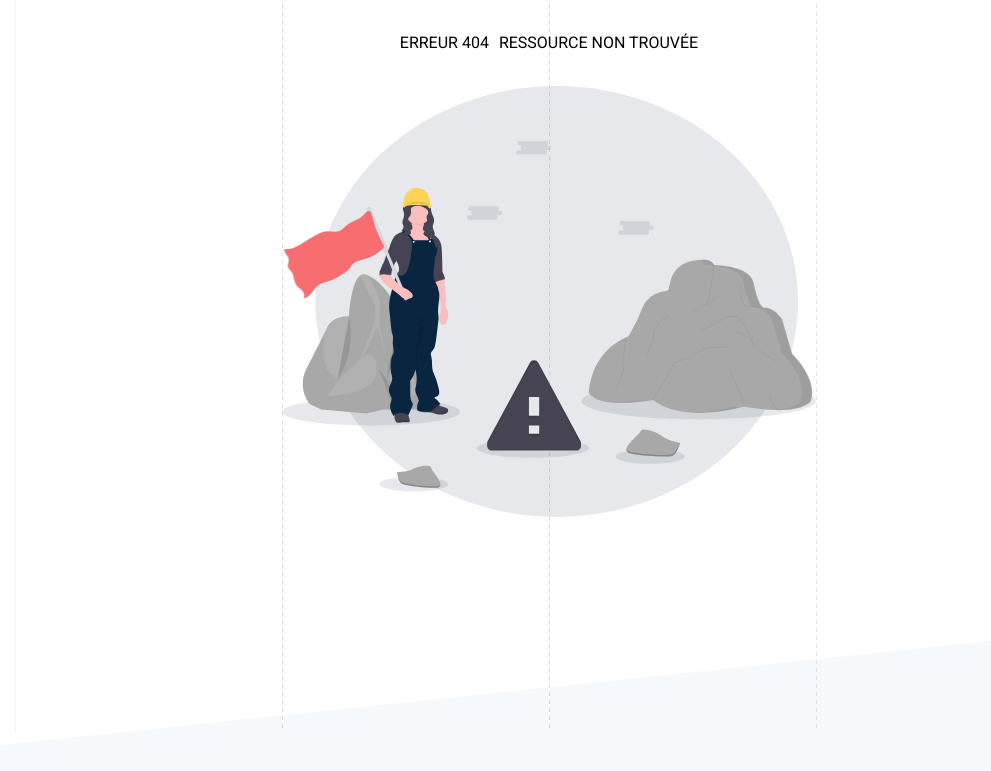
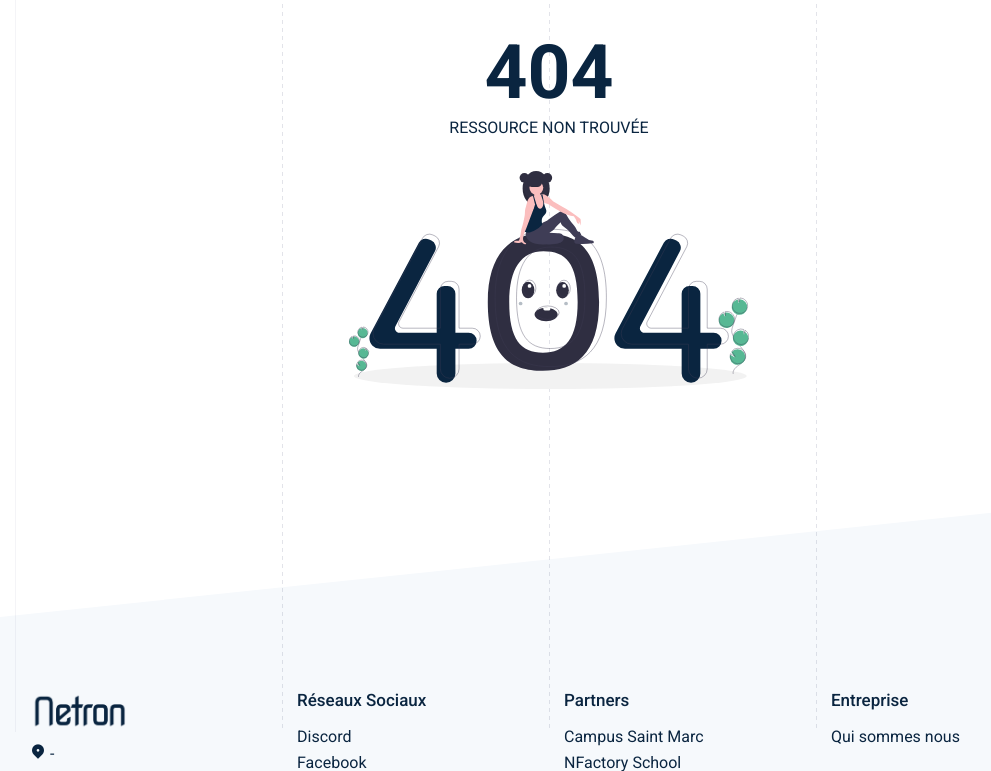
Before and after one commit to needforschool/netron, a PHP site: page /error.php in a window 1280 px wide. Shown: the part 68-839 px from the top of the page, without its empty margins (91-1082 px from the left). Run offline with PHP 8.4, Linux system fonts and the light colour scheme.

Commit message:
fix - error img

```diff
--- a/assets/css/style.css
+++ b/assets/css/style.css
@@ -666,17 +666,26 @@
 .container-error .error-text{
     display: flex;
     margin-top: 30px;
+    flex-direction: column;
+    align-items: center;
+
 }
 .container-error .error-text .error-txt{
 margin: 5px;
 font-size: 1em;
 text-transform: uppercase;
 text-decoration: var(--bold);
+color: var(--blue-primary);
+}
+.container-error .error-text h1.error-txt {
+ font-size: 75px;
+ font-weight: 900;
 }
 
 .container-error .error-image{
     margin-top: 30px;
     width: 50%;
+    max-width: 400px;
 }
 .container-error .error-image .error-img{
     width: 100%;
--- a/error.php
+++ b/error.php
@@ -20,10 +20,10 @@
 <section id="error">
     <div class="container container-error">
         <div class="error-text">
-            <h1 class="error-txt">Erreur <?= $error ?></h1>
+            <h1 class="error-txt"><?= $error ?></h1>
             <p class="error-txt"><?= $message ?></p>
         </div>
-        <?php if (!empty($_GET['e']) && is_numeric($_GET['e']) && $_GET['e'] == 404) {
+        <?php if ($error == 404) {
              ?>  <div class="error-image">
                     <img class="error-img" src="assets/img/error_404.svg" alt="erreur">
                  </div><?php
```
